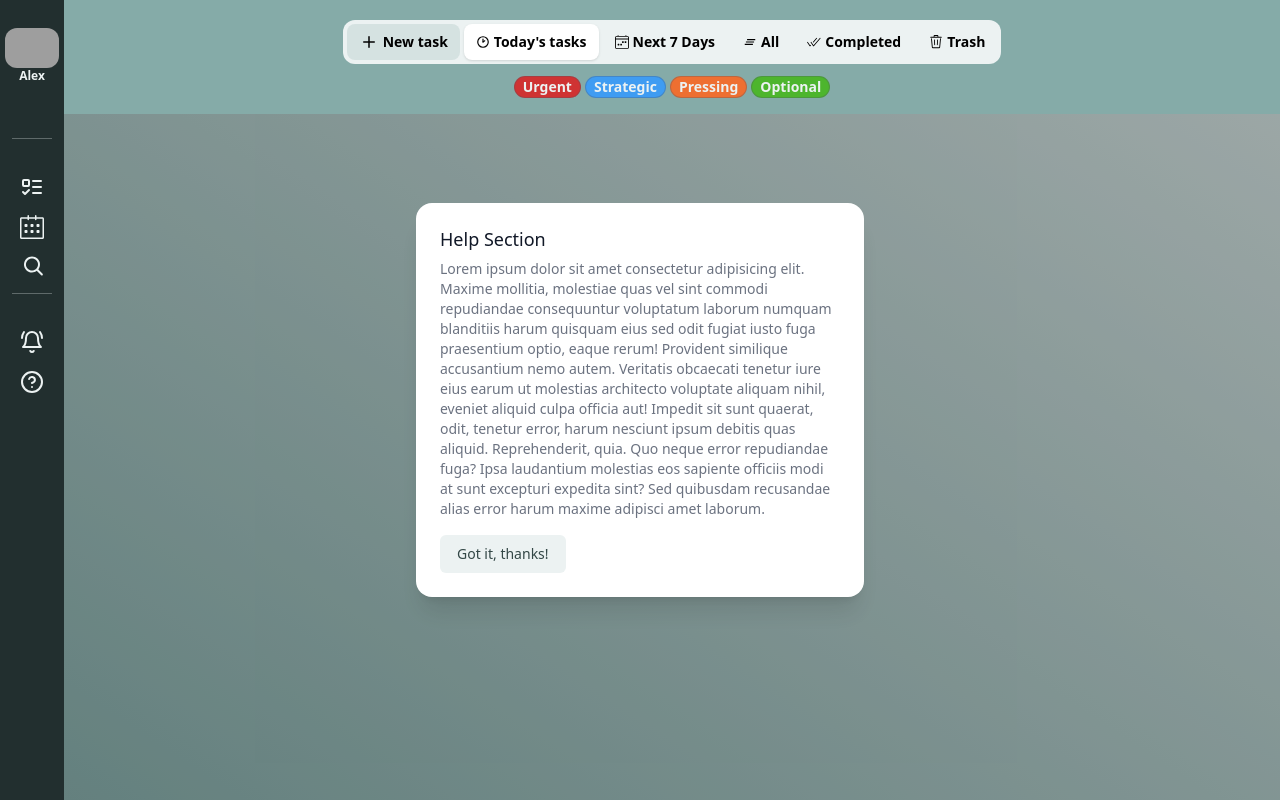
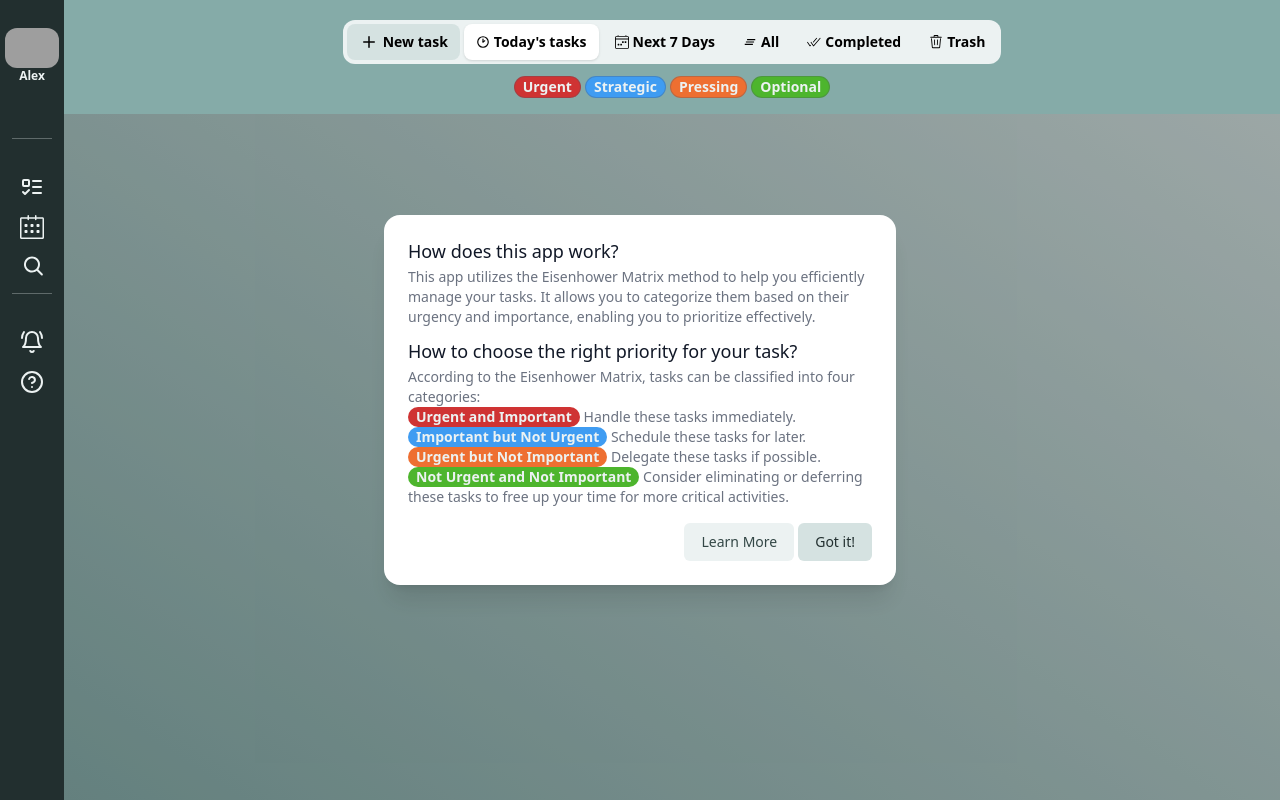
Before and after one commit to Alex6n/todo-list-app, a React (Create React App) app: page / in a window 1280 px wide. Both pictures are taken after a click on the button 32 px from the left and 382 px from the top of the page. Built offline with nearby package versions, Linux system fonts and the light colour scheme; grey boxes are pictures that could not be loaded.

Commit message:
Update Help.js

```diff
--- a/src/components/menu/Help.js
+++ b/src/components/menu/Help.js
@@ -42,32 +42,49 @@ export default function Help() {
                 leaveFrom="opacity-100 scale-100"
                 leaveTo="opacity-0 scale-95"
               >
-                <Dialog.Panel className="w-full max-w-md transform overflow-hidden rounded-2xl bg-white p-6 text-left align-middle shadow-xl transition-all">
-                  <Dialog.Title as="h3" className="text-lg font-medium leading-6 text-gray-900">
-                    Help Section
+                <Dialog.Panel className="w-full max-w-lg transform overflow-hidden rounded-2xl bg-white p-6 text-left align-middle shadow-xl transition-all">
+                <Dialog.Title as="h3" className="text-lg font-medium leading-6 text-gray-900">
+                    How does this app work?
                   </Dialog.Title>
-                  <div className="mt-2">
+                  <div className="mt-1 mb-3">
                     <p className="text-sm text-gray-500">
-                    Lorem ipsum dolor sit amet consectetur adipisicing elit. Maxime mollitia,
-                    molestiae quas vel sint commodi repudiandae consequuntur voluptatum laborum
-                    numquam blanditiis harum quisquam eius sed odit fugiat iusto fuga praesentium
-                    optio, eaque rerum! Provident similique accusantium nemo autem. Veritatis
-                    obcaecati tenetur iure eius earum ut molestias architecto voluptate aliquam
-                    nihil, eveniet aliquid culpa officia aut! Impedit sit sunt quaerat, odit,
-                    tenetur error, harum nesciunt ipsum debitis quas aliquid. Reprehenderit,
-                    quia. Quo neque error repudiandae fuga? Ipsa laudantium molestias eos
-                    sapiente officiis modi at sunt excepturi expedita sint? Sed quibusdam
-                    recusandae alias error harum maxime adipisci amet laborum.
+                      This app utilizes the Eisenhower Matrix method to help you efficiently manage your tasks. It allows you to categorize them
+                      based on their urgency and importance, enabling you to prioritize effectively.
                     </p>
                   </div>
+                  <Dialog.Title as="h3" className="text-lg font-medium leading-6 text-gray-900">
+                    How to choose the right priority for your task?
+                  </Dialog.Title>
+                  <div className="mt-1 mb-3">
+                    <p className="text-sm text-gray-500 whitespace-pre-wrap">According to the Eisenhower Matrix,
+                      tasks can be classified into four categories:<br className="mb-2"/>
+                      <div className="badge urgent inline-block">Urgent and Important</div> Handle these tasks immediately.<br className="mb-2" />
+                      <div className="badge strategic inline-block">Important but Not Urgent</div> Schedule these tasks for later.<br className="mb-2" />
+                      <div className="badge pressing inline-block">Urgent but Not Important</div> Delegate these tasks if possible.<br className="mb-2" />
+                      <div className="badge optional inline-block">Not Urgent and Not Important</div> Consider eliminating or deferring these tasks to free up your time
+                      for more critical activities.
+                    </p>
 
-                  <div className="mt-4">
+                  </div>
+
+                  <div className="mt-4 flex justify-end gap-1">
+                  <button
+                      type="button"
+                      onClick={()=> window.open('https://asana.com/resources/eisenhower-matrix', '_blank')}
+                      className="inline-flex justify-center rounded-md border border-transparent bg-azure-radiance-100 px-4 py-2 text-sm
+                      font-medium text-azure-radiance-900 hover:bg-azure-radiance-200 focus:outline-none focus-visible:ring-2
+                       focus-visible:ring-blue-500 focus-visible:ring-offset-2"
+                    >
+                      Learn More
+                    </button>
                     <button
                       type="button"
-                      className="inline-flex justify-center rounded-md border border-transparent bg-azure-radiance-100 px-4 py-2 text-sm font-medium text-azure-radiance-900 hover:bg-azure-radiance-200 focus:outline-none focus-visible:ring-2 focus-visible:ring-blue-500 focus-visible:ring-offset-2"
+                      className="inline-flex justify-center rounded-md border border-transparent bg-azure-radiance-200 px-4 py-2 text-sm
+                      font-medium text-azure-radiance-950 hover:bg-azure-radiance-300 focus:outline-none focus-visible:ring-2
+                       focus-visible:ring-blue-500 focus-visible:ring-offset-2"
                       onClick={closeModal}
                     >
-                      Got it, thanks!
+                      Got it!
                     </button>
                   </div>
                 </Dialog.Panel>
```
